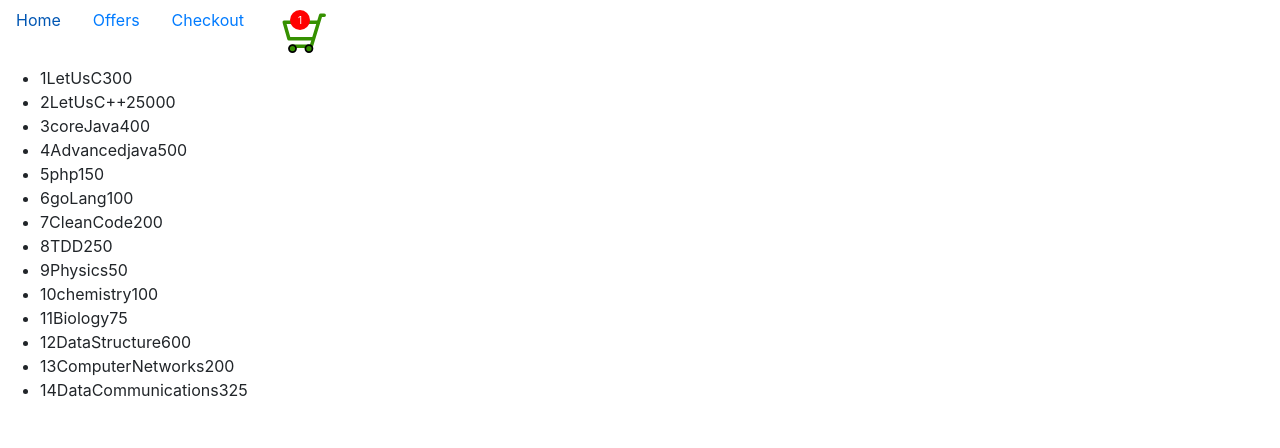
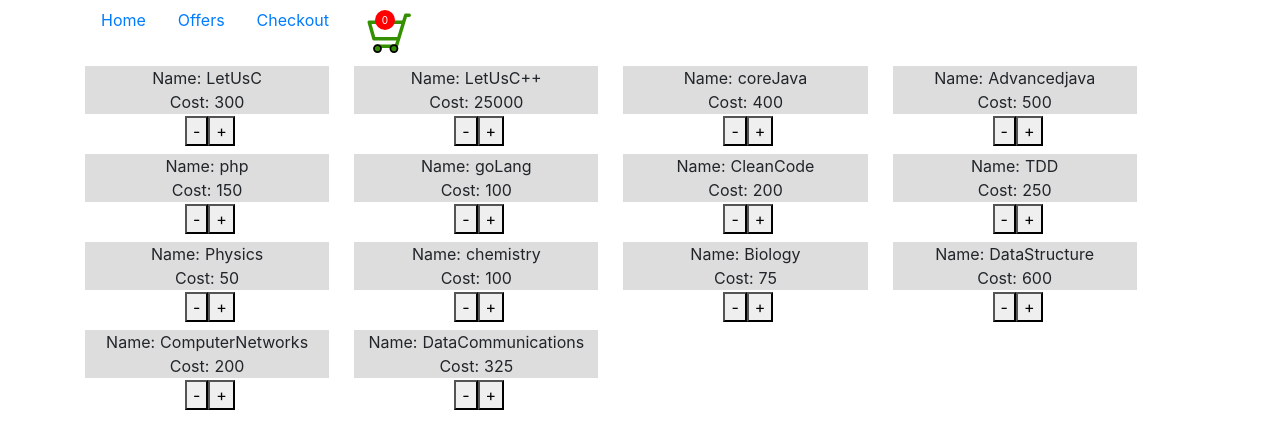
Before and after one commit to MadanSomvanshi/shoppingCartReact, a React app: page / in a window 1280 px wide. Built offline with nearby package versions, Linux system fonts and the light colour scheme.

Commit message:
menu items created and renders

```diff
--- a/src/client/components/app.js
+++ b/src/client/components/app.js
@@ -7,7 +7,7 @@ import CheckoutShopping from './checkout';
 export default class App extends Component {
   render() {
     return (
-      <div>
+      <div className="container">
         <Header />
         <BrowserRouter basename='/'>
           <Switch>
--- a/src/client/components/header.js
+++ b/src/client/components/header.js
@@ -1,8 +1,16 @@
 import React from 'react';
 import { Nav, NavItem, NavLink } from 'reactstrap';
 import ShoppingCart from './svg';
-
+import ShoppingItem from './shopping-items';
+import PropTypes from 'prop-types';
 export default class Header extends React.Component {
+  constructor(props) {
+    debugger
+    super(props);
+    this.state = {
+      productCount: this.props.productCount
+    }
+  }
   render() {
     return (
       <header>
@@ -19,7 +27,7 @@ export default class Header extends React.Component {
           <NavItem className="cartWrapper">
             <NavLink href="#">
               <ShoppingCart />
-              <span className="count">1</span>
+              <span className="count">{this.props.productCount}</span>
             </NavLink>
           </NavItem>
         </Nav>
@@ -27,3 +35,11 @@ export default class Header extends React.Component {
     );
   }
 }
+
+Header.propTypes = {
+  productCount: PropTypes.number,
+}
+
+Header.defaultProps = {
+  productCount: 0,
+}
--- a/src/client/components/shopping-items.js
+++ b/src/client/components/shopping-items.js
@@ -5,22 +5,44 @@ export default class ShoppingItems extends React.Component {
   constructor(props) {
     super(props);
     this.state = {
-      checkout: false,
+      productCount: 1
     }
     this.getShoppingItems = this.getShoppingItems.bind(this);
+    this.addItem = this.addItem.bind(this);
+    this.removeItem = this.removeItem.bind(this);
+  }
+
+  addItem() {
+    debugger
+    let getCount = this.state.productCount;
+    this.setState({
+      productCount: getCount + 1
+    })
+  }
+
+  removeItem() {
+    debugger
+    let getCount = this.state.productCount;
+    this.setState({
+      productCount: getCount - 1
+    })
   }
 
   getShoppingItems() {
     if (staticItems) {
-      // let items = JSON.stringify(staticItems);
-      // console.log(items);
       let fetchItem = _.map(staticItems.productList, item => {
         console.log(item);
         return (
           <li key={item.productId}>
-            <span>{item.productId}</span>
-            <span>{item.productName}</span>
-            <span>{item.productCost}</span>
+            <div className="listItem">
+              {/* <div><span className="productLabel"></span><span>{item.productId}</span></div> */}
+              <div><span className="productLabel">Name:</span><span>{item.productName}</span></div>
+              <div><span className="productLabel">Cost:</span><span>{item.productCost}</span></div>
+              <div className="buttonWrap">
+                <button onClick={this.removeItem}>-</button>
+                <button onClick={this.addItem}>+</button>
+              </div>
+            </div>
           </li>
         );
       });
@@ -28,10 +50,9 @@ export default class ShoppingItems extends React.Component {
     }
   }
 
-
   render() {
     return (
-      <ul>
+      <ul className="listHeader">
         {this.getShoppingItems()}
       </ul>
     )
--- a/src/client/stylesheets/base.sass
+++ b/src/client/stylesheets/base.sass
@@ -2,3 +2,4 @@
 @import './mixins'
 @import './common'
 @import './header'
+@import './home'
--- /dev/null
+++ b/src/client/stylesheets/home.sass
@@ -0,0 +1,18 @@
+.listHeader
+  list-style: none
+  padding: 0
+  display: flex
+  flex-wrap: wrap
+  li
+    margin: 0 25px 40px 0
+    flex-basis: 22%
+.listItem
+  +centerPosition
+  flex-direction: column
+  background-color: $grey
+  position: relative
+.buttonWrap
+  +position(absolute, null, null, -32px, 100px, null)
+
+.productLabel
+  margin-right: 5px
--- a/src/client/stylesheets/variables.sass
+++ b/src/client/stylesheets/variables.sass
@@ -3,3 +3,4 @@
 $white: #fff
 $black: #000
 $red: #f00
+$grey: #ddd
```
